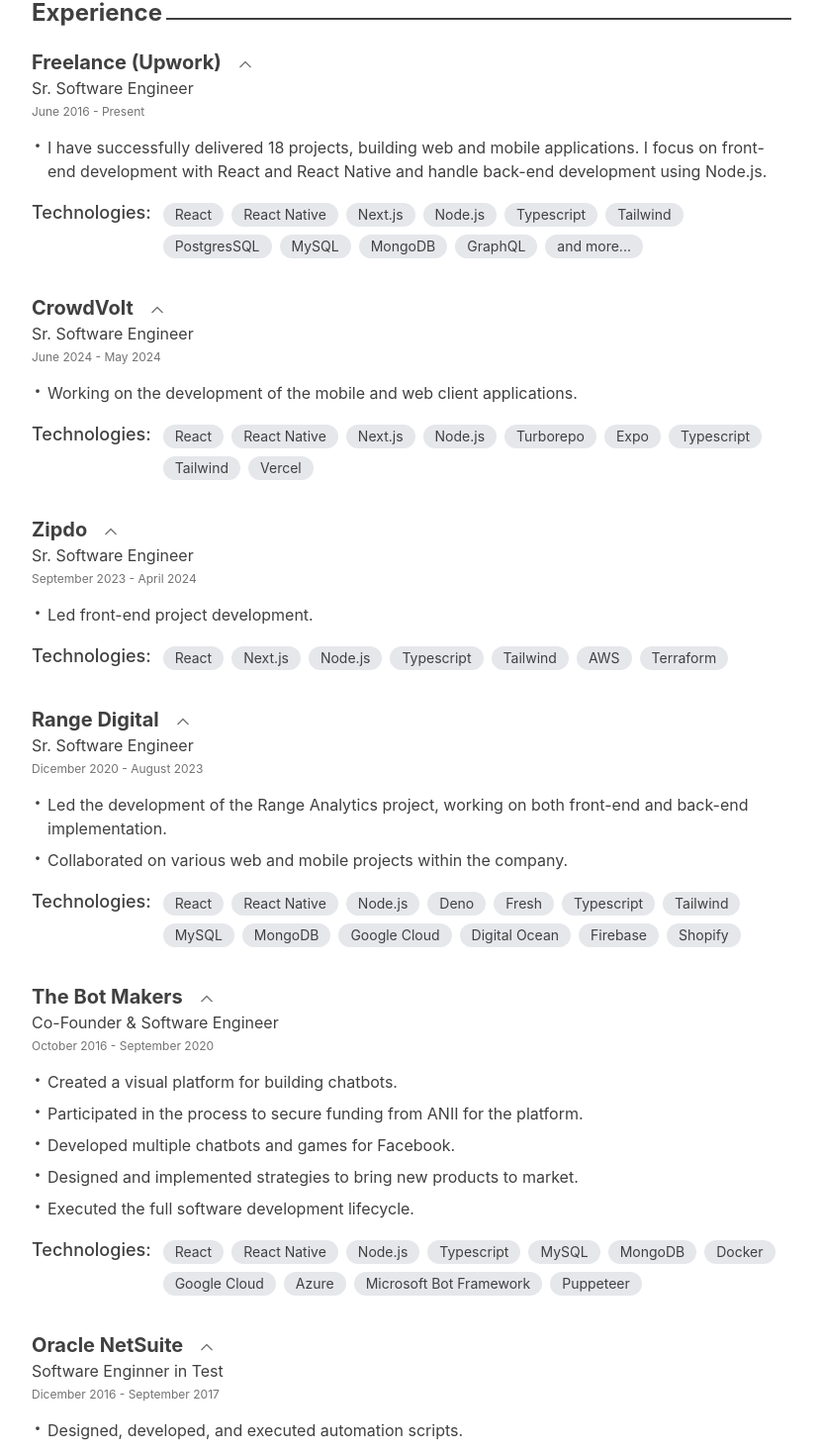
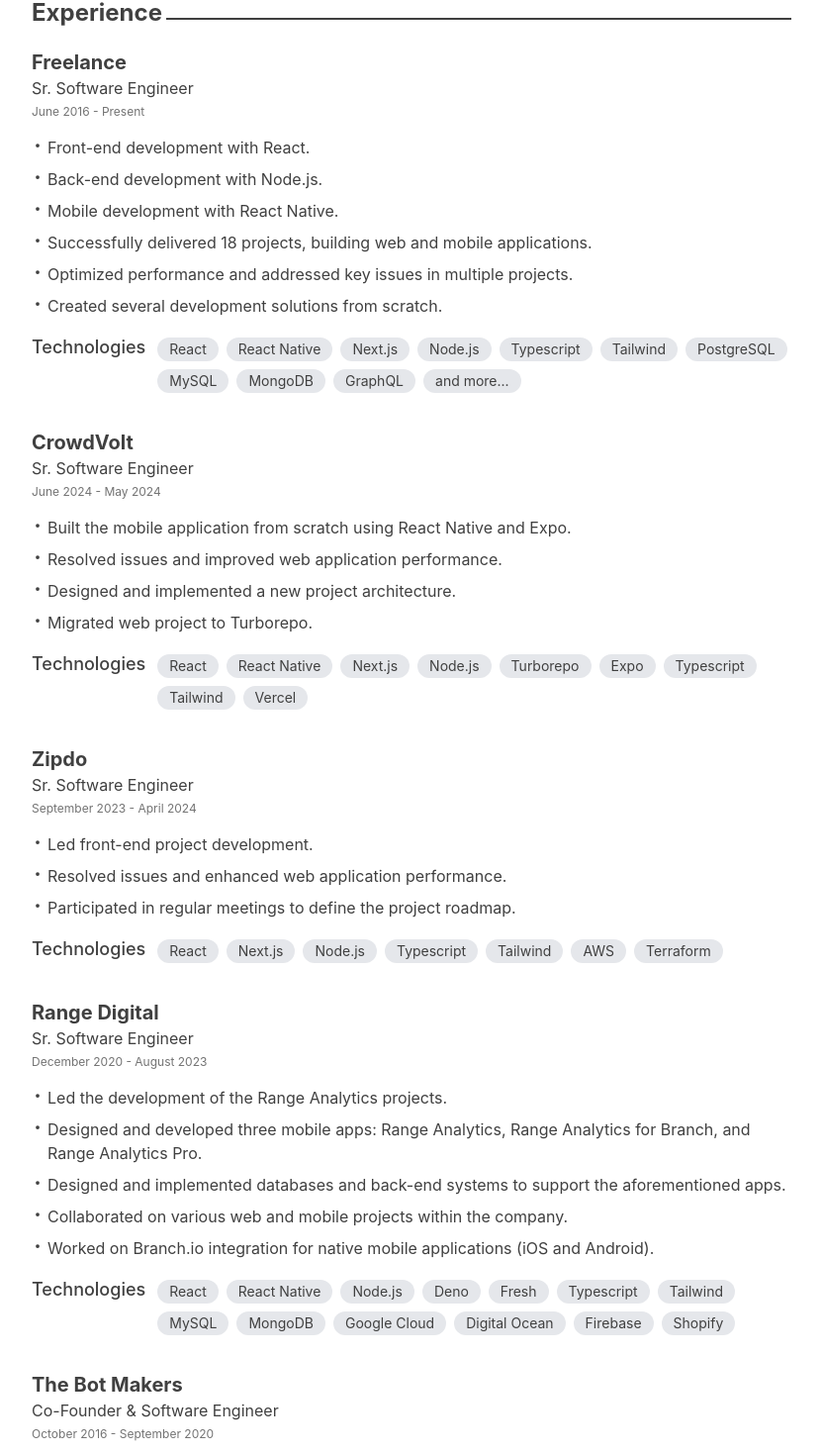
Before and after one commit to osvald0/osvaldo-web-vite, a React (Vite) app: page /resume in a window 1280 px wide. Shown: the part 175-1643 px from the top of the page at 99% size, without its empty margins (224-1055 px from the left). Built offline with nearby package versions, Linux system fonts and the light colour scheme.

Commit message:
fix: update resume and some ui adjustments

```diff
--- a/src/components/default-layout.tsx
+++ b/src/components/default-layout.tsx
@@ -15,7 +15,11 @@
     event?: React.MouseEvent<HTMLButtonElement, MouseEvent>,
   ) {
     event?.stopPropagation();
-    navigate(-1);
+    if (window.history.length > 2) {
+      navigate(-1);
+    } else {
+      navigate("/");
+    }
   }
 
   return (
--- /dev/null
+++ b/src/components/icon-link.tsx
@@ -0,0 +1,28 @@
+import { useRoutes } from "../hooks/use-routes";
+import { RxExternalLink } from "react-icons/rx";
+
+type Props = {
+  target: string;
+};
+
+export default function IconLink(props: Props) {
+  const { target } = props;
+  const { navigate } = useRoutes();
+
+  function handleNavigate(
+    event?: React.MouseEvent<HTMLButtonElement, MouseEvent>,
+  ) {
+    event?.stopPropagation();
+    navigate(target);
+  }
+
+  return (
+    <button
+      type="button"
+      onClick={handleNavigate}
+      className="flex flex-row items-center justify-center rounded-full cursor-pointer text-sm"
+    >
+      <RxExternalLink />
+    </button>
+  );
+}
--- a/src/components/job-box.tsx
+++ b/src/components/job-box.tsx
@@ -1,22 +1,22 @@
-import CollapsibleArea from "./collapsible-area";
 import type { JobItem } from "../types/job";
 import BulletPoint from "./bullet-point";
+import ProjectItem from "./project-item";
 import Chip from "./chip";
 
 type Props = {
   data: JobItem;
+  showProjects: boolean;
 };
 
 export default function JobBox(props: Props) {
-  const { data } = props;
+  const { data, showProjects } = props;
   const time = `${data.dateFrom} - ${data.dateTo || "Present"}`;
 
   return (
-    <CollapsibleArea
-      title={data.companyName}
-      description={time}
-      className="mb-8"
-    >
+    <div className="mb-8">
+      <p className="text-xl font-bold mr-3 whitespace-nowrap">
+        {data.companyName}
+      </p>
       <p className="text-md text-neutral-700 mb-1">{data.role}</p>
       <p className="text-xs text-neutral-500 mb-4">{time}</p>
       {data.description.map((descriptionItem, index) => (
@@ -25,14 +25,22 @@
           text={descriptionItem}
         />
       ))}
+      {showProjects && !!data.projects && (
+        <div className="flex flex-col mt-4">
+          <p className="font-medium text-lg mb-4">Top projects</p>
+          {data.projects.map((project) => (
+            <ProjectItem key={project.id} data={project} />
+          ))}
+        </div>
+      )}
       <div className="flex flex-row mt-4 items-top">
-        <p className="font-medium mr-2 text-lg">Technologies:</p>
+        <p className="font-medium mr-2 text-lg">Technologies</p>
         <div className="flex flex-row flex-wrap">
           {data.technologies.map((text) => (
             <Chip key={text} text={text} />
           ))}
         </div>
       </div>
-    </CollapsibleArea>
+    </div>
   );
 }
--- /dev/null
+++ b/src/components/project-item.tsx
@@ -0,0 +1,49 @@
+import { BsInfoCircle } from "react-icons/bs";
+import type { Project } from "../types/job";
+import IconLink from "./icon-link";
+import { useState } from "react";
+
+type Props = {
+  data: Project;
+};
+
+export default function ProjectItem(props: Props) {
+  const { data } = props;
+  const [isInfoDisplayed, setIsInfoDisplayed] = useState(false);
+
+  function handleShowInfo(
+    event?: React.MouseEvent<HTMLButtonElement, MouseEvent>,
+  ) {
+    event?.stopPropagation();
+    setIsInfoDisplayed(!isInfoDisplayed);
+  }
+
+  return (
+    <div className="flex flex-col mb-4">
+      <div className="flex flex-row items-center mb-2">
+        <p className="font-medium mr-2">{data.name}</p>
+        <button
+          type="button"
+          onClick={handleShowInfo}
+          className="flex flex-row items-center justify-center cursor-pointer text-sm"
+        >
+          <BsInfoCircle className="mr-2" />
+        </button>
+        <IconLink target={data.url} />
+      </div>
+      {isInfoDisplayed && <p className="mb-3">{data.description}</p>}
+      {data.tasks && (
+        <div className="flex flex-col">
+          <div className="flex flex-row">
+            <p className="mr-3 text-neutral-500">Tasks:</p>
+            <p className="">{data.tasks}</p>
+          </div>
+          <div className="flex flex-row mt-2">
+            <p className="mr-3 text-neutral-500">Stack:</p>
+            <p className="">{data.techStack}</p>
+          </div>
+        </div>
+      )}
+    </div>
+  );
+}
--- a/src/constants/data.ts
+++ b/src/constants/data.ts
@@ -9,7 +9,7 @@
 
 export const JOBS_LIST = [
   {
-    companyName: "Freelance (Upwork)",
+    companyName: "Freelance",
     role: "Sr. Software Engineer",
     dateFrom: "June 2016",
     dateTo: "Present",
@@ -23,7 +23,7 @@
       "Node.js",
       "Typescript",
       "Tailwind",
-      "PostgresSQL",
+      "PostgreSQL",
       "MySQL",
       "MongoDB",
       "GraphQL",
@@ -69,7 +69,7 @@
   {
     companyName: "Range Digital",
     role: "Sr. Software Engineer",
-    dateFrom: "Dicember 2020",
+    dateFrom: "December 2020",
     dateTo: "August 2023",
     description: [
       "Led the development of the Range Analytics project, working on both front-end and back-end implementation.",
@@ -120,7 +120,7 @@
   {
     companyName: "Oracle NetSuite",
     role: "Software Enginner in Test",
-    dateFrom: "Dicember 2016",
+    dateFrom: "December 2016",
     dateTo: "September 2017",
     description: [
       "Designed, developed, and executed automation scripts.",
@@ -141,7 +141,7 @@
     companyName: "Globant",
     role: "QA Automation Engineer",
     dateFrom: "June 2015",
-    dateTo: "Dicember 2016",
+    dateTo: "December 2016",
     description: [
       "Designed, wrote, and executed manual test cases.",
       "Developed and executed automated tests.",
@@ -152,14 +152,16 @@
 
 export const JOBS_LIST_LONG = [
   {
-    companyName: "Freelance (Upwork)",
+    companyName: "Freelance",
     role: "Sr. Software Engineer",
     dateFrom: "June 2016",
     dateTo: "Present",
     description: [
-      "Front-end development with React and React Native.",
+      "Front-end development with React.",
       "Back-end development with Node.js.",
+      "Mobile development with React Native.",
       "Successfully delivered 18 projects, building web and mobile applications. ",
+      "Optimized performance and addressed key issues in multiple projects.",
       "Created several development solutions from scratch.",
     ],
     technologies: [
@@ -169,11 +171,43 @@
       "Node.js",
       "Typescript",
       "Tailwind",
-      "PostgresSQL",
+      "PostgreSQL",
       "MySQL",
       "MongoDB",
       "GraphQL",
       "and more...",
+    ],
+    projects: [
+      {
+        id: "mathison",
+        name: "Mathison",
+        description:
+          "Mathison is a company that provides an end-to-end platform for advancing workplace diversity, equity, and inclusion (DEI). They offer tools for DEI analytics, talent acquisition, and strategy development, helping organizations build inclusive workplaces and measure progress effectively.",
+        url: "https://www.mathison.io",
+        tasks:
+          "Involved in the project from the ground up, working across front-end and back-end development.",
+        techStack: "React, Node.js, Typescript and PostgreSQL.",
+      },
+      {
+        id: "constant_health",
+        name: "Constant Health",
+        description:
+          "Constant Health is a digital health platform offering personalized weight management solutions through registered dietitian support and cognitive behavioral therapy (CBT).",
+        url: "https://www.constanthealth.ca",
+        tasks: "Contributed to front-end development.",
+        techStack: "React, Node.js and Typescript, Redux.",
+      },
+      {
+        id: "govdocs",
+        name: "GovDocs",
+        description:
+          "GovDocs provides compliance solutions for large organizations, specializing in labor law postings and regulatory updates to help businesses meet federal, state, and local requirements.",
+        url: "https://www.govdocs.com/",
+        tasks:
+          "Contributed to both front-end and back-end development, optimizing front-end performance and establishing automated testing processes to improve code quality.",
+        techStack:
+          "React, Typescript, Redux, Kotlin, AWS Lambda and PostgreSQL.",
+      },
     ],
   },
   {
@@ -182,11 +216,10 @@
     dateFrom: "June 2024",
     dateTo: "May 2024",
     description: [
-      "Developed mobile and web client applications.",
       "Built the mobile application from scratch using React Native and Expo.",
       "Resolved issues and improved web application performance.",
       "Designed and implemented a new project architecture.",
-      "Migrated the project to Turborepo.",
+      "Migrated web project to Turborepo.",
     ],
     technologies: [
       "React",
@@ -206,7 +239,7 @@
     dateFrom: "September 2023",
     dateTo: "April 2024",
     description: [
-      "Led front-end development projects.",
+      "Led front-end project development.",
       "Resolved issues and enhanced web application performance.",
       "Participated in regular meetings to define the project roadmap.",
     ],
@@ -223,7 +256,7 @@
   {
     companyName: "Range Digital",
     role: "Sr. Software Engineer",
-    dateFrom: "Dicember 2020",
+    dateFrom: "December 2020",
     dateTo: "August 2023",
     description: [
       "Led the development of the Range Analytics projects.",
@@ -247,6 +280,40 @@
       "Firebase",
       "Shopify",
     ],
+    projects: [
+      {
+        id: "merchology",
+        name: "Merchology",
+        description:
+          "Merchology is a corporate apparel and accessories provider with a strong presence, serving around 500,000 users and supporting 9,000 company stores. They specialize in custom-branded merchandise tailored for corporate clients looking to enhance brand identity through high-quality, personalized products.",
+        url: "https://www.merchology.com/pages/merchstore?srsltid=AfmBOoo1NBS0Xn2EsvBIhsnh9XtJ1BYuQGhHxfvFtapFzETYy8TbT8j5",
+        tasks:
+          "Supported front-end development for the MerchStores project and developed the Inventory Sync project from the ground up.",
+        techStack:
+          "React, Node.js, Typescript, Deno, Fresh, MySQL, MongoDB and Digital Ocean.",
+      },
+      {
+        id: "anchor",
+        name: "Anchor",
+        description:
+          "Anchor, now branded as Spotify for Podcasters, supports around 1.79 million podcasts, holding approximately 55.8% of the podcasting market. Known for its free and easy-to-use tools, Anchor enables independent creators to record, edit, distribute, and monetize podcasts, all integrated within Spotify’s ecosystem, making it a go-to platform for podcasters of all levels​ ",
+        url: "https://podcasters.spotify.com/",
+        tasks:
+          "Integrated Branch.io into the Android and iOS apps to manage deep linking and attribution.",
+        techStack: "Swift, Kotlin",
+      },
+      {
+        id: "range_analytics",
+        name: "Range Analytics",
+        description:
+          "Range Analytics is a multi-platform analytics tool that integrates with Shopify, Meta, Google Analytics, Google Ads, Salesforce, and more. It provides a unified view of sales, marketing, and customer data, helping businesses drive insights and optimize strategies across platforms.",
+        url: "https://www.range-digital.com/range-analytics-pro",
+        tasks:
+          "Led the project from inception, designing and building the database, backend, and app from scratch through to successful publication on the Apple App Store and Google Play Store.",
+        techStack:
+          "React Native, React, Node.js, Typescript, MySQL, Google Cloud.",
+      },
+    ],
   },
   {
     companyName: "The Bot Makers",
@@ -255,8 +322,8 @@
     dateTo: "September 2020",
     description: [
       "Created a platform for building chatbots.",
-      "Participated in the process to secure funding from ANII for the platform.",
-      "Developed multiple chatbots and games for Facebook.",
+      "I participated in the process of securing funding for the platform from ANII.",
+      "Developed multiple chatbots and games for Facebook with more than 1.3M users.",
       "Designed and implemented strategies to bring new products to market.",
       "Executed the full software development lifecycle.",
     ],
@@ -277,7 +344,7 @@
   {
     companyName: "Oracle NetSuite",
     role: "Software Enginner in Test",
-    dateFrom: "Dicember 2016",
+    dateFrom: "December 2016",
     dateTo: "September 2017",
     description: [
       "Designed, developed, and executed automation scripts.",
@@ -298,7 +365,7 @@
     companyName: "Globant",
     role: "QA Automation Engineer",
     dateFrom: "June 2015",
-    dateTo: "Dicember 2016",
+    dateTo: "December 2016",
     description: [
       "Designed, wrote, and executed manual test cases.",
       "Developed and executed automated tests.",
@@ -306,6 +373,7 @@
     technologies: ["Java", "MySQL", "Log4j"],
   },
 ];
+
 export const SKILLS_LIST = [
   {
     level: "Advanced",
@@ -352,7 +420,7 @@
   },
   {
     institution: "Instituto Tecnológico Superior",
-    degree: "Barchelor in Technology",
+    degree: "Bachelor in Technology",
     dateFrom: "March 2002",
     dateTo: "December 2025",
     description: [
--- /dev/null
+++ b/src/helpers/resume.ts
@@ -0,0 +1,8 @@
+import { JOBS_LIST, JOBS_LIST_LONG } from "../constants/data";
+import { ResumeTypes, type ResumeType } from "../types/resume";
+
+export function getJobsListByType(type: ResumeType | null) {
+  return type === ResumeTypes.LONG || type === ResumeTypes.DETAILED
+    ? JOBS_LIST_LONG
+    : JOBS_LIST;
+}
--- a/src/hooks/use-routes.ts
+++ b/src/hooks/use-routes.ts
@@ -1,4 +1,4 @@
-import { useNavigate } from "react-router-dom";
+import { useNavigate, useSearchParams } from "react-router-dom";
 import { isValidUrl } from "../helpers/url";
 
 type OpenUrlProps = {
@@ -7,22 +7,28 @@
 
 export function useRoutes() {
   const rrdNavigate = useNavigate();
+  const [searchParams] = useSearchParams();
 
   function openUrl(url: string, props?: OpenUrlProps) {
-    const target = props?.newTab ? '_blank' : '_self';
+    const target = props?.newTab ? "_blank" : "_self";
     window.open(url, target);
   }
 
   function navigate(target: string) {
-    if (target.startsWith('/')) {
-      rrdNavigate(target)
+    if (target.startsWith("/")) {
+      rrdNavigate(target);
     } else if (isValidUrl(target)) {
-      openUrl(target, { newTab: true })
+      openUrl(target, { newTab: true });
     }
+  }
+
+  function getQueryParam(param: string) {
+    return searchParams.get(param);
   }
 
   return {
     openUrl,
-    navigate
+    navigate,
+    getQueryParam,
   };
 }
--- a/src/pages/resume.tsx
+++ b/src/pages/resume.tsx
@@ -1,24 +1,22 @@
-import { ResumeVersions, type ResumeVersion } from "../types/resume";
+import {
+  EDUCATIONS_LIST,
+  JOBS_LIST_LONG,
+  CONTACT_LIST,
+  SKILLS_LIST,
+} from "../constants/data";
+import { ResumeTypes, type ResumeType } from "../types/resume";
+import { useRoutes } from "../hooks/use-routes";
+
 import DefaultLayout from "../components/default-layout";
 import EducationBox from "../components/education-box";
 import SectionBox from "../components/section-box";
 import SkillRow from "../components/skill-row";
 import JobBox from "../components/job-box";
-import {
-  EDUCATIONS_LIST,
-  JOBS_LIST_LONG,
-  CONTACT_LIST,
-  SKILLS_LIST,
-  JOBS_LIST,
-} from "../constants/data";
 
-type Props = {
-  version?: ResumeVersion;
-};
+export default function Resume() {
+  const { getQueryParam } = useRoutes();
 
-export default function Resume(props: Props) {
-  const { version } = props;
-  const jobsList = version === ResumeVersions.LONG ? JOBS_LIST_LONG : JOBS_LIST;
+  const resumeType = getQueryParam("type") as ResumeType;
 
   return (
     <DefaultLayout style="flex flex-col md:max-w-3xl w-full h-full my-10 px-9 md:px-0 text-neutral-700">
@@ -39,14 +37,18 @@
       </div>
       <div className="flex flex-col mt-10">
         <SectionBox title="Experience" />
-        {jobsList.map((jobItem) => (
-          <JobBox key={jobItem.companyName} data={jobItem} />
+        {JOBS_LIST_LONG.map((jobItem) => (
+          <JobBox
+            data={jobItem}
+            key={jobItem.companyName}
+            showProjects={resumeType === ResumeTypes.DETAILED}
+          />
         ))}
       </div>
       <div className="flex flex-col mt-2">
         <SectionBox title="Skills" />
         {SKILLS_LIST.map((skillRow) => (
-          <SkillRow key={skillRow.level} maxItems={7} data={skillRow} />
+          <SkillRow key={skillRow.level} data={skillRow} maxItems={7} />
         ))}
       </div>
       <div className="flex flex-col mt-8">
--- a/src/types/resume.ts
+++ b/src/types/resume.ts
@@ -1,7 +1,7 @@
-export const ResumeVersions = {
+export const ResumeTypes = {
+  DETAILED: "detailed",
   DEFAULT: "default",
   LONG: "long",
 } as const;
 
-export type ResumeVersion =
-  (typeof ResumeVersions)[keyof typeof ResumeVersions];
+export type ResumeType = (typeof ResumeTypes)[keyof typeof ResumeTypes];
```
Also changed, not shown: src/App.tsx (+2 -7 lines), src/components/education-box.tsx (+2 -7 lines), src/types/job.ts (+11 -1 lines).
